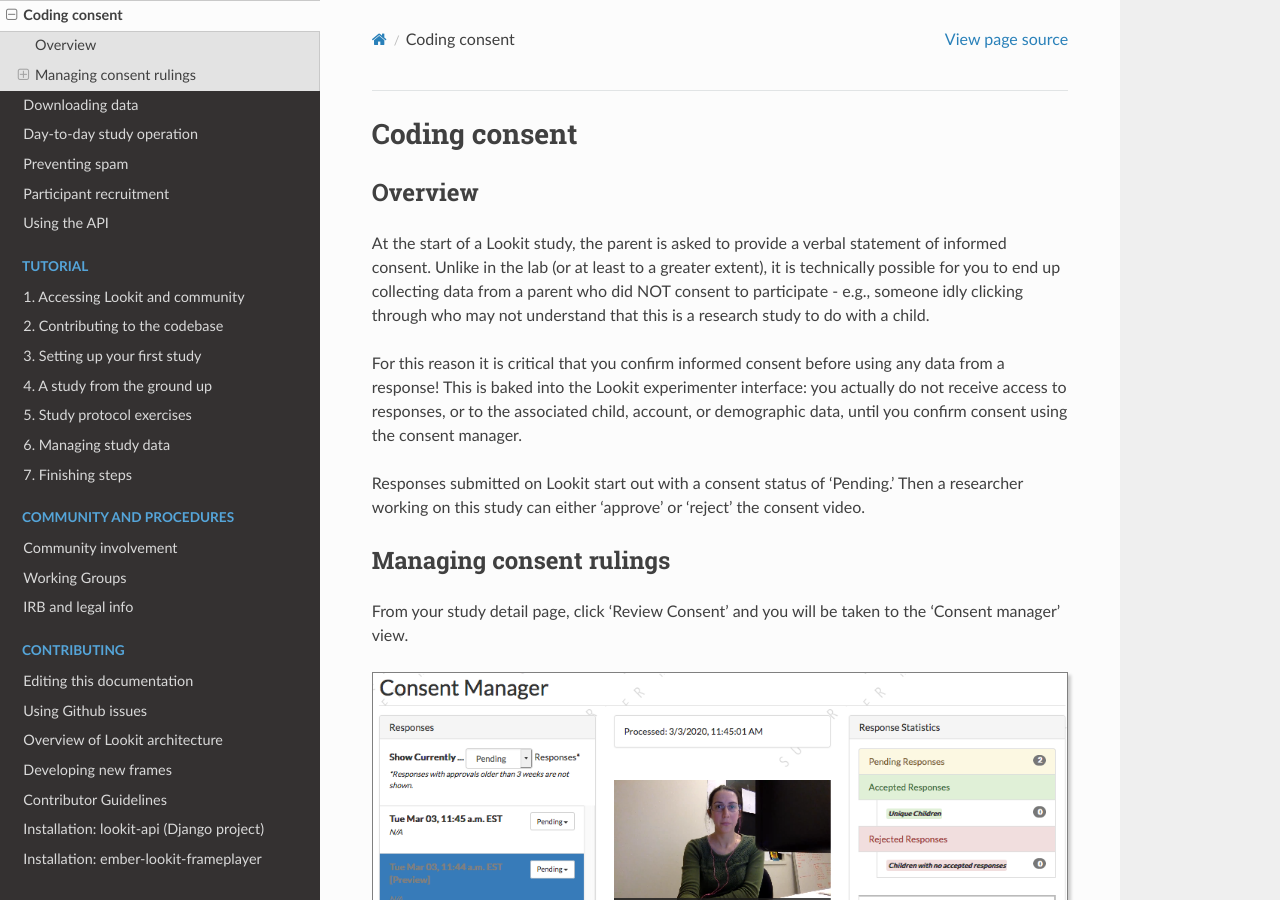
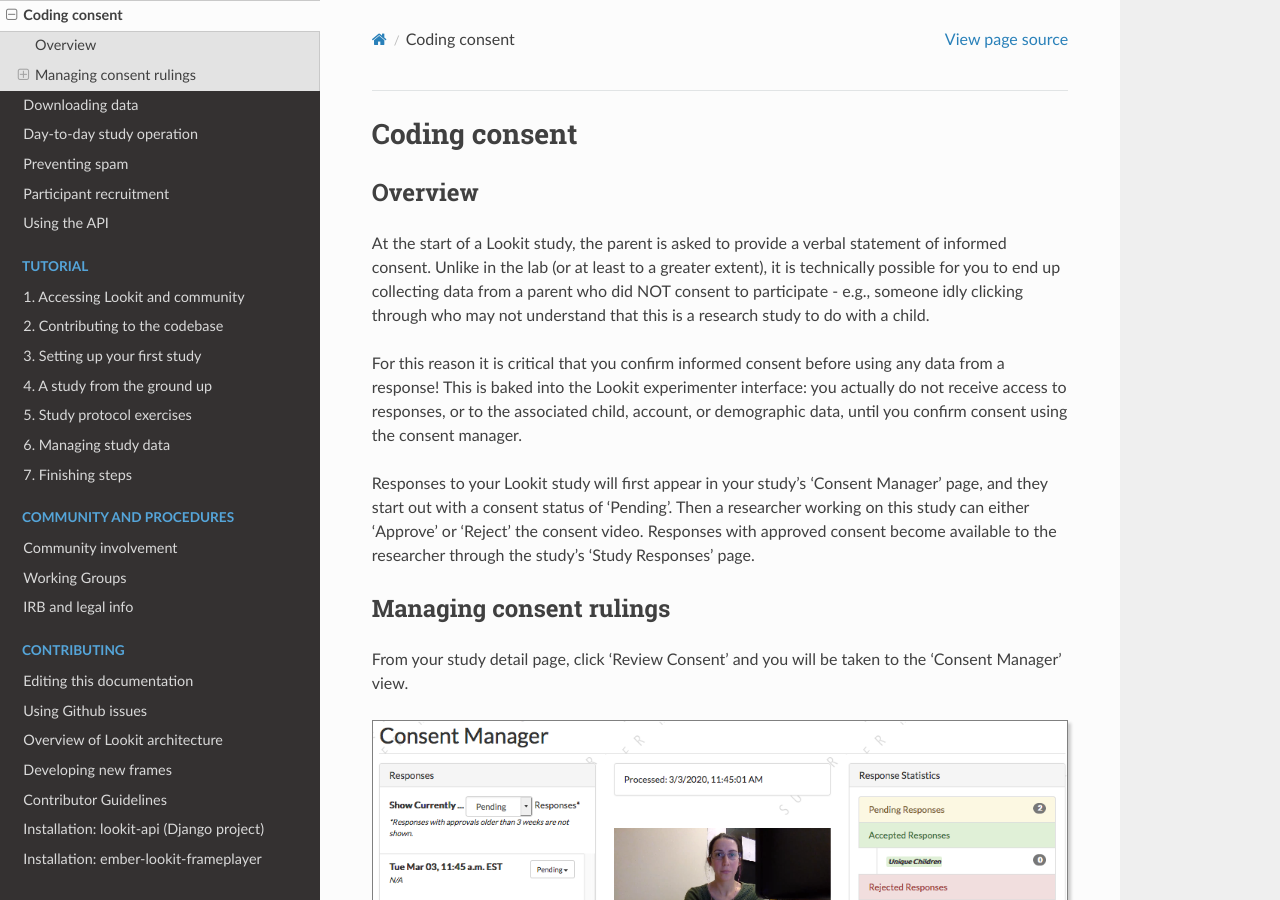
Before and after one commit to lookit/lookit-docs, a Sphinx documentation site: the page built from docs/source/researchers-manage-consent.rst, in a window 1280 px wide and 900 px high. Built offline with Sphinx 7.4.7 and the Read the Docs theme 2.0.0, drawn with Linux system fonts in a browser that asks for light colours.

Commit message:
minor edits to consent manager descriptive text

```diff
--- a/docs/source/researchers-manage-consent.rst
+++ b/docs/source/researchers-manage-consent.rst
@@ -10,13 +10,13 @@
 
 For this reason it is critical that you confirm informed consent before using any data from a response! This is baked into the Lookit experimenter interface: you actually do not receive access to responses, or to the associated child, account, or demographic data, until you confirm consent using the consent manager.
 
-Responses submitted on Lookit start out with a consent status of 'Pending.' Then a researcher working on this study can either 'approve' or 'reject' the consent video.
+Responses to your Lookit study will first appear in your study's 'Consent Manager' page, and they start out with a consent status of 'Pending'. Then a researcher working on this study can either 'Approve' or 'Reject' the consent video. Responses with approved consent become available to the researcher through the study's 'Study Responses' page.
 
 ==============================
 Managing consent rulings
 ==============================
 
-From your study detail page, click 'Review Consent' and you will be taken to the 'Consent manager' view.
+From your study detail page, click 'Review Consent' and you will be taken to the 'Consent Manager' view.
 
 .. image:: _static/img/consent_manager.png
     :alt: Consent manager image
```
